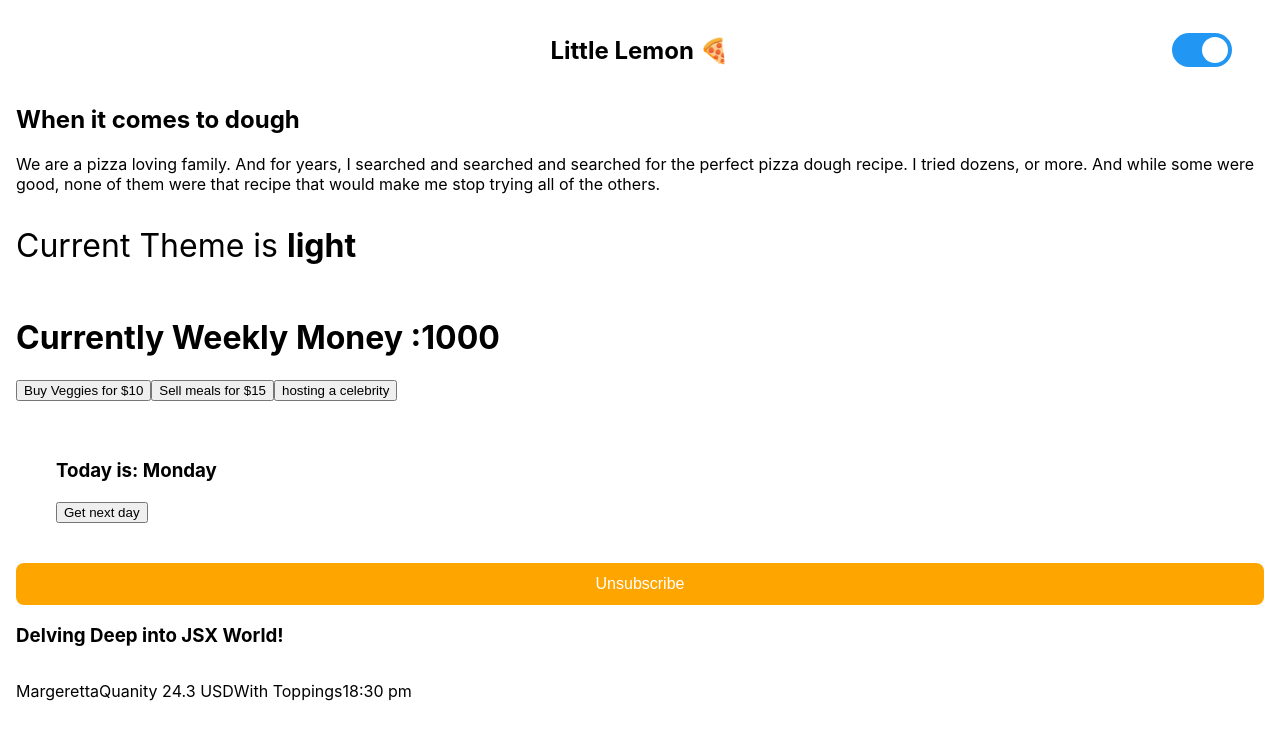
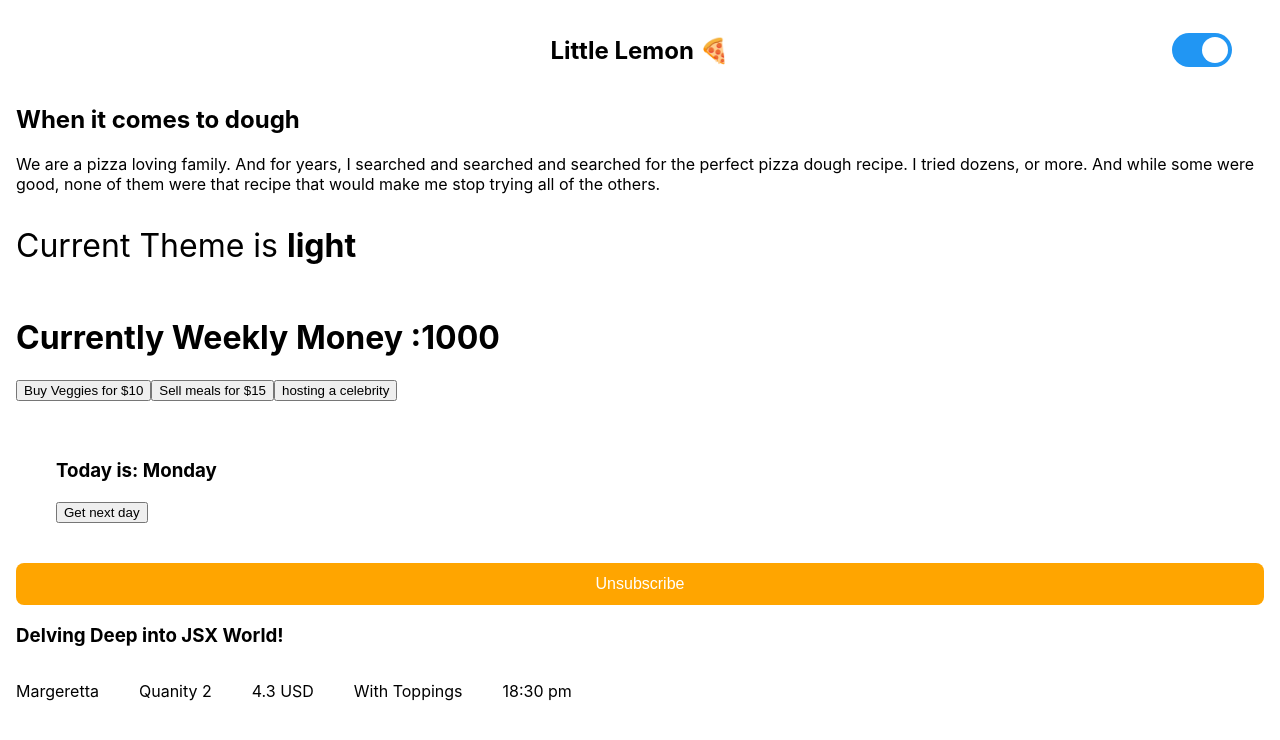
Before and after one commit to emmeiwhite/light-dark-theme-swticher, a React (Create React App) app: page / in a window 1280 px wide. Shown: the top 740 px of the page. Built offline with nearby package versions, Linux system fonts and the light colour scheme.

Commit message:
light-dark-2.0 This was new learning React.cloneElement

```diff
--- a/src/LiveOrders/index.js
+++ b/src/LiveOrders/index.js
@@ -9,11 +9,19 @@ const Row = ({ children }) => {
 };
 --- */
 
-const Row = ({ children }) => {
+const Row = ({ children, spacing }) => {
+  const childStyle = {
+    marginLeft: `${spacing}px`,
+  };
   return (
     <div className="row">
       {React.Children.map(children, (child, index) => {
-        return child;
+        return React.cloneElement(child, {
+          style: {
+            ...child.props.style,
+            ...(index > 0 ? childStyle : {}),
+          },
+        });
       })}
     </div>
   );
@@ -22,7 +30,7 @@ export default function LiveOrders() {
   return (
     <div>
       <h3>Delving Deep into JSX World!</h3>
-      <Row>
+      <Row spacing={40}>
         <p>Margeretta</p>
         <p>Quanity 2</p>
         <p>4.3 USD</p>
```
